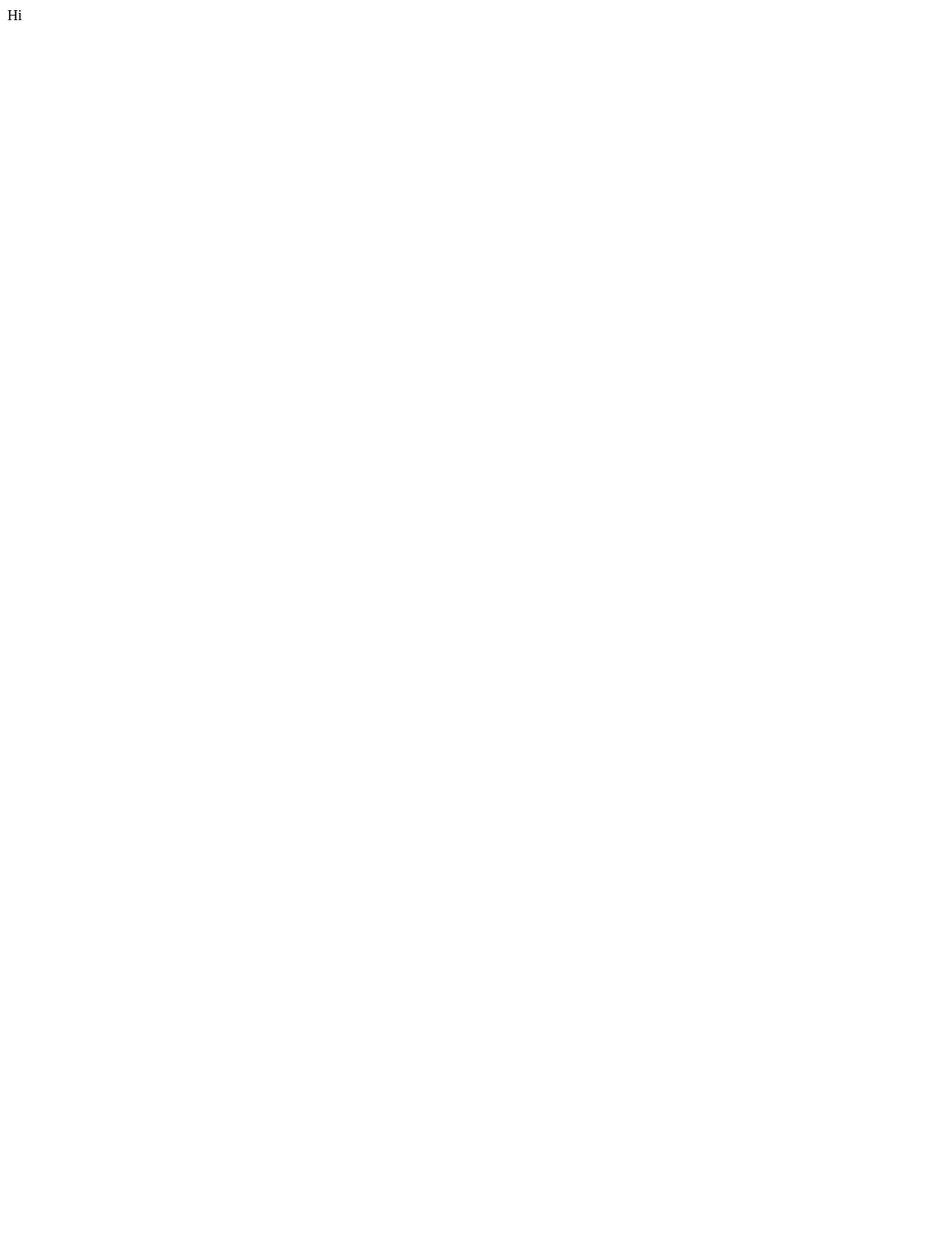
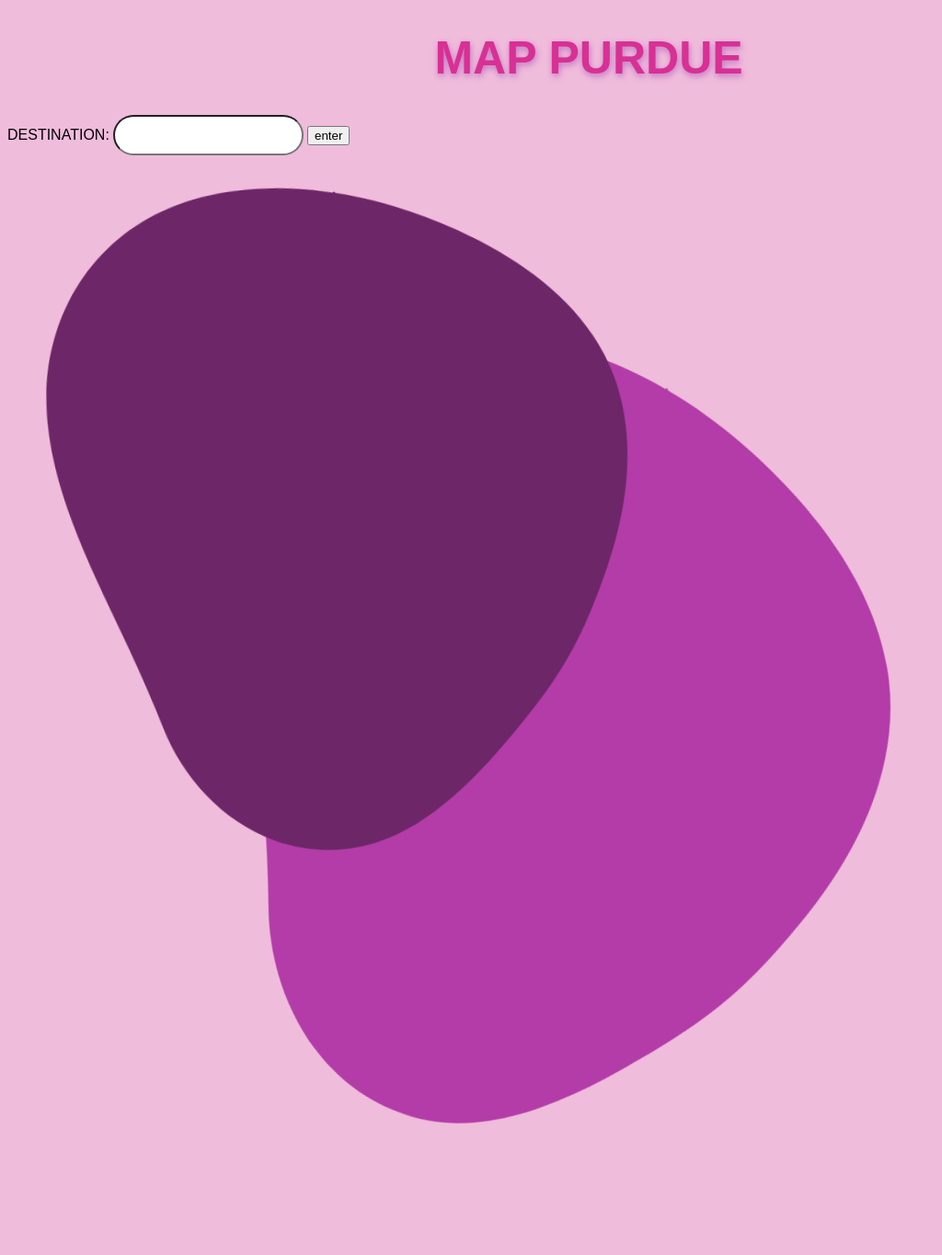
Before and after one commit to priyankasoe/MapPurdue, a Flask app: page / in a window 1280 px wide. Before the commit the part shown is almost empty. Shown: the whole page at 92% size, without its empty margins (0-1024 px from the left). Before the commit the page ends 22 px from the top, so only its background shows below. Run offline with Flask 3, Linux system fonts and the light colour scheme.

Commit message:
added style to index page

```diff
--- /dev/null
+++ b/static/style.css
@@ -0,0 +1,48 @@
+body {
+    background-color: rgb(240, 188, 219);
+    font-family: 'Poppins', sans-serif;
+}
+
+h1 {
+    text-shadow: 1px 3px 7px rgb(193, 116, 193);
+    font-weight: bold;
+    text-align: center;
+    color: rgb(216, 48, 149);
+    font-size: 50px;
+}
+
+input {
+    padding:1%;
+    border-radius:300px;
+}
+
+.blob {
+    position: absolute;
+    top: 0;
+    left: 0;
+    fill: #b33ca9;
+    width: 50vmax;
+    z-index: -1;
+    animation: move 10s ease-in-out infinite;
+    transform-origin: 50% 50%;
+  }
+
+  .blob2 {
+    position: absolute;
+    top: 500;
+    left: 1500;
+    fill: #6d2667;
+    width: 50vmax;
+    z-index: -1;
+    animation: move 7s ease-in-out infinite;
+    transform-origin: 10% 30%;
+  }
+
+  @keyframes move {
+    0%   { transform: scale(1)   translate(10px, -30px); }
+    38%  { transform: scale(0.8, 1) translate(80vw, 30vh) rotate(160deg); }
+    40%  { transform: scale(0.8, 1) translate(80vw, 30vh) rotate(160deg); }
+    78%  { transform: scale(1.3) translate(0vw, 50vh) rotate(-20deg); }
+    80%  { transform: scale(1.3) translate(0vw, 50vh) rotate(-20deg); }
+    100% { transform: scale(1)   translate(10px, -30px); }
+  }
--- a/templates/index.html
+++ b/templates/index.html
@@ -3,12 +3,30 @@
 <head>
     <meta charset="UTF-8">
     <meta name="viewport" content="width=device-width, initial-scale=1.0">
+    <link rel="stylesheet" href="static/style.css">
     <title>Document</title>
-    <body>
-        Hi
-    </body>
 </head>
 <body>
+    <h1> MAP PURDUE </h1>
+    <div class="input">
+        <label for="fname">DESTINATION:</label>
+    <input type="text" id="fname" name="fname">
+    <button>enter</button>
+    </div>
+    <div class="blob">
+        <!-- This SVG is from https://codepen.io/Ali_Farooq_/pen/gKOJqx -->
+        <svg xmlns:xlink="http://www.w3.org/1999/xlink" version="1.1" xmlns="http://www.w3.org/2000/svg" viewBox="0 0 310 350">
+        <path d="M156.4,339.5c31.8-2.5,59.4-26.8,80.2-48.5c28.3-29.5,40.5-47,56.1-85.1c14-34.3,20.7-75.6,2.3-111  c-18.1-34.8-55.7-58-90.4-72.3c-11.7-4.8-24.1-8.8-36.8-11.5l-0.9-0.9l-0.6,0.6c-27.7-5.8-56.6-6-82.4,3c-38.8,13.6-64,48.8-66.8,90.3c-3,43.9,17.8,88.3,33.7,128.8c5.3,13.5,10.4,27.1,14.9,40.9C77.5,309.9,111,343,156.4,339.5z"/>
+        </svg>
+    </div>
+    <div class="blob2">
+        <div class="blur-box">
+            <!-- This SVG is from https://codepen.io/Ali_Farooq_/pen/gKOJqx -->
+            <svg xmlns:xlink="http://www.w3.org/1999/xlink" version="1.1" xmlns="http://www.w3.org/2000/svg" viewBox="0 0 310 350">
+            <path d="M156.4,339.5c31.8-2.5,59.4-26.8,80.2-48.5c28.3-29.5,40.5-47,56.1-85.1c14-34.3,20.7-75.6,2.3-111  c-18.1-34.8-55.7-58-90.4-72.3c-11.7-4.8-24.1-8.8-36.8-11.5l-0.9-0.9l-0.6,0.6c-27.7-5.8-56.6-6-82.4,3c-38.8,13.6-64,48.8-66.8,90.3c-3,43.9,17.8,88.3,33.7,128.8c5.3,13.5,10.4,27.1,14.9,40.9C77.5,309.9,111,343,156.4,339.5z"/>
+            </svg>
+    </div>
+    </div>
+</body>
 
-</body>
 </html>
```
